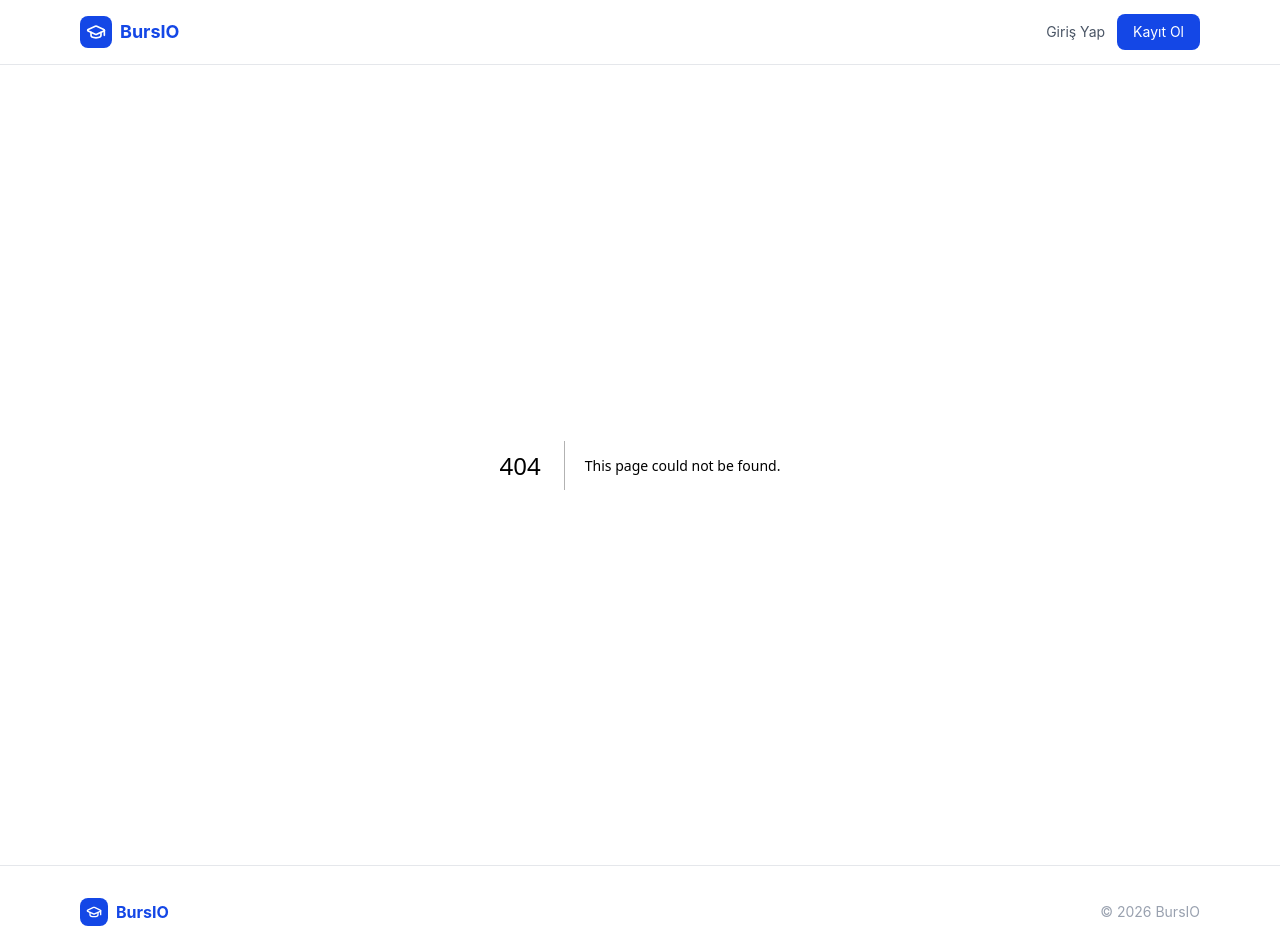
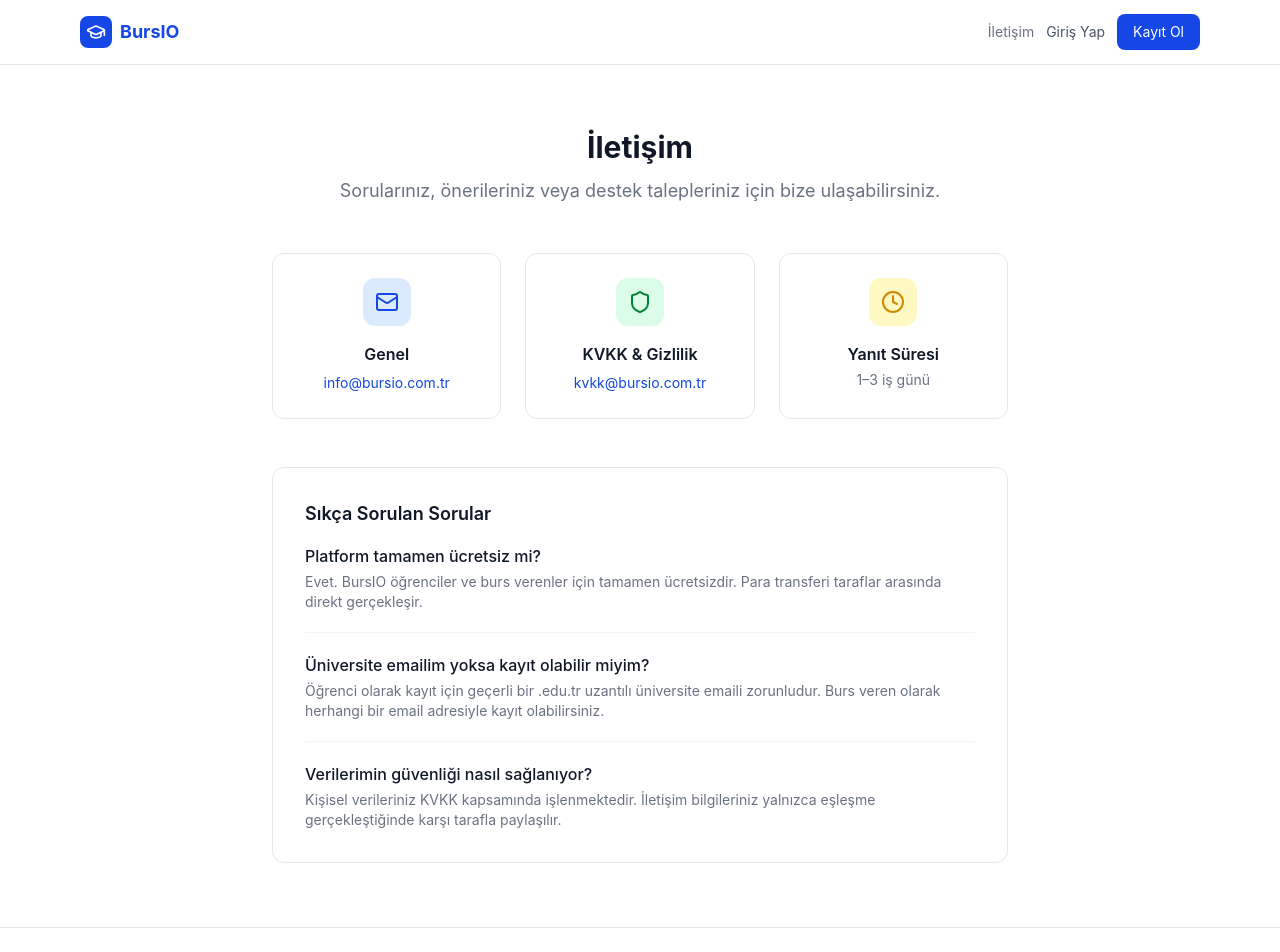
Before and after one commit to dckaratas/bursio-web, a Next.js app: page /iletisim in a window 1280 px wide. Before the commit this address had no page. Shown: the top 952 px of the page. Built offline with nearby package versions, Linux system fonts and the light colour scheme.

Commit message:
genel site iyileştirmeleri ekllendi, rıza metinleri ve crawler lar için

```diff
--- /dev/null
+++ b/app/iletisim/page.tsx
@@ -0,0 +1,81 @@
+import type { Metadata } from "next";
+import { Mail, Clock, Shield } from "lucide-react";
+
+export const metadata: Metadata = {
+    title: "İletişim",
+    description: "BursIO ile iletişime geçin. Sorularınız, önerileriniz veya destek talepleriniz için bize ulaşın.",
+};
+
+export default function IletisimPage() {
+    return (
+        <div className="max-w-3xl mx-auto px-4 py-16">
+            <div className="text-center mb-12">
+                <h1 className="text-3xl font-bold text-gray-900 mb-3">İletişim</h1>
+                <p className="text-gray-500 text-lg">
+                    Sorularınız, önerileriniz veya destek talepleriniz için bize ulaşabilirsiniz.
+                </p>
+            </div>
+
+            <div className="grid md:grid-cols-3 gap-6 mb-12">
+                <div className="bg-white border border-gray-200 rounded-xl p-6 text-center">
+                    <div className="w-12 h-12 bg-blue-100 rounded-xl flex items-center justify-center mx-auto mb-4">
+                        <Mail className="w-6 h-6 text-blue-700" />
+                    </div>
+                    <h3 className="font-semibold text-gray-900 mb-1">Genel</h3>
+                    <a
+                        href="mailto:info@bursio.com.tr"
+                        className="text-blue-700 hover:underline text-sm"
+                    >
+                        info@bursio.com.tr
+                    </a>
+                </div>
+
+                <div className="bg-white border border-gray-200 rounded-xl p-6 text-center">
+                    <div className="w-12 h-12 bg-green-100 rounded-xl flex items-center justify-center mx-auto mb-4">
+                        <Shield className="w-6 h-6 text-green-700" />
+                    </div>
+                    <h3 className="font-semibold text-gray-900 mb-1">KVKK & Gizlilik</h3>
+                    <a
+                        href="mailto:kvkk@bursio.com.tr"
+                        className="text-blue-700 hover:underline text-sm"
+                    >
+                        kvkk@bursio.com.tr
+                    </a>
+                </div>
+
+                <div className="bg-white border border-gray-200 rounded-xl p-6 text-center">
+                    <div className="w-12 h-12 bg-yellow-100 rounded-xl flex items-center justify-center mx-auto mb-4">
+                        <Clock className="w-6 h-6 text-yellow-600" />
+                    </div>
+                    <h3 className="font-semibold text-gray-900 mb-1">Yanıt Süresi</h3>
+                    <p className="text-gray-500 text-sm">1–3 iş günü</p>
+                </div>
+            </div>
+
+            <div className="bg-white border border-gray-200 rounded-xl p-8">
+                <h2 className="text-lg font-semibold text-gray-900 mb-4">Sıkça Sorulan Sorular</h2>
+                <div className="flex flex-col gap-5">
+                    {[
+                        {
+                            q: "Platform tamamen ücretsiz mi?",
+                            a: "Evet. BursIO öğrenciler ve burs verenler için tamamen ücretsizdir. Para transferi taraflar arasında direkt gerçekleşir.",
+                        },
+                        {
+                            q: "Üniversite emailim yoksa kayıt olabilir miyim?",
+                            a: "Öğrenci olarak kayıt için geçerli bir .edu.tr uzantılı üniversite emaili zorunludur. Burs veren olarak herhangi bir email adresiyle kayıt olabilirsiniz.",
+                        },
+                        {
+                            q: "Verilerimin güvenliği nasıl sağlanıyor?",
+                            a: "Kişisel verileriniz KVKK kapsamında işlenmektedir. İletişim bilgileriniz yalnızca eşleşme gerçekleştiğinde karşı tarafla paylaşılır.",
+                        },
+                    ].map((item) => (
+                        <div key={item.q} className="border-b border-gray-100 pb-5 last:border-0 last:pb-0">
+                            <p className="font-medium text-gray-900 mb-1">{item.q}</p>
+                            <p className="text-sm text-gray-500">{item.a}</p>
+                        </div>
+                    ))}
+                </div>
+            </div>
+        </div>
+    );
+}
--- a/app/layout.tsx
+++ b/app/layout.tsx
@@ -5,8 +5,35 @@ import Footer from "@/components/layout/Footer";
 import Providers from "./providers";
 
 export const metadata: Metadata = {
-  title: "BursIO — Burs Bul, Hayallerine Ulaş",
-  description: "Üniversite öğrencilerini burs verenlerle buluşturan platform.",
+  metadataBase: new URL("https://bursio.com.tr"),
+  title: {
+    default: "BursIO — Burs Bul, Hayallerine Ulaş",
+    template: "%s | BursIO",
+  },
+  description: "Üniversite öğrencilerini burs vermek isteyen bireylerle buluşturan ücretsiz Türkiye platformu. Güvenli, şeffaf ve hızlı.",
+  keywords: ["burs", "burs platformu", "üniversite bursu", "öğrenci bursu", "burs bul", "burs ver", "Türkiye burs"],
+  authors: [{ name: "BursIO" }],
+  creator: "BursIO",
+  openGraph: {
+    type: "website",
+    locale: "tr_TR",
+    url: "https://bursio.com.tr",
+    siteName: "BursIO",
+    title: "BursIO — Burs Bul, Hayallerine Ulaş",
+    description: "Üniversite öğrencilerini burs vermek isteyen bireylerle buluşturan ücretsiz Türkiye platformu.",
+  },
+  twitter: {
+    card: "summary_large_image",
+    title: "BursIO — Burs Bul, Hayallerine Ulaş",
+    description: "Üniversite öğrencilerini burs vermek isteyen bireylerle buluşturan ücretsiz Türkiye platformu.",
+  },
+  robots: {
+    index: true,
+    follow: true,
+  },
+  alternates: {
+    canonical: "https://bursio.com.tr",
+  },
 };
 
 export default function RootLayout({
--- /dev/null
+++ b/app/robots.ts
@@ -0,0 +1,14 @@
+import { MetadataRoute } from "next";
+
+export default function robots(): MetadataRoute.Robots {
+    return {
+        rules: [
+            {
+                userAgent: "*",
+                allow: ["/", "/login", "/register", "/iletisim", "/gizlilik", "/kullanim-kosullari", "/kvkk"],
+                disallow: ["/admin/", "/student/", "/donor/", "/api/", "/settings/", "/verify-email/", "/reset-password/", "/forgot-password/"],
+            },
+        ],
+        sitemap: "https://bursio.com.tr/sitemap.xml",
+    };
+}
--- /dev/null
+++ b/app/sitemap.ts
@@ -0,0 +1,50 @@
+import { MetadataRoute } from "next";
+
+export default function sitemap(): MetadataRoute.Sitemap {
+    const baseUrl = "https://bursio.com.tr";
+
+    return [
+        {
+            url: baseUrl,
+            lastModified: new Date(),
+            changeFrequency: "weekly",
+            priority: 1,
+        },
+        {
+            url: `${baseUrl}/register`,
+            lastModified: new Date(),
+            changeFrequency: "monthly",
+            priority: 0.9,
+        },
+        {
+            url: `${baseUrl}/login`,
+            lastModified: new Date(),
+            changeFrequency: "monthly",
+            priority: 0.8,
+        },
+        {
+            url: `${baseUrl}/iletisim`,
+            lastModified: new Date(),
+            changeFrequency: "yearly",
+            priority: 0.5,
+        },
+        {
+            url: `${baseUrl}/gizlilik`,
+            lastModified: new Date(),
+            changeFrequency: "yearly",
+            priority: 0.3,
+        },
+        {
+            url: `${baseUrl}/kullanim-kosullari`,
+            lastModified: new Date(),
+            changeFrequency: "yearly",
+            priority: 0.3,
+        },
+        {
+            url: `${baseUrl}/kvkk`,
+            lastModified: new Date(),
+            changeFrequency: "yearly",
+            priority: 0.3,
+        },
+    ];
+}
--- a/components/layout/Footer.tsx
+++ b/components/layout/Footer.tsx
@@ -1,16 +1,25 @@
+import Link from "next/link";
 import { GraduationCap } from "lucide-react";
 
 export default function Footer() {
   return (
     <footer className="bg-white border-t border-gray-200 mt-auto">
       <div className="max-w-6xl mx-auto px-4 py-8">
-        <div className="flex items-center justify-between">
+        <div className="flex flex-col sm:flex-row items-center justify-between gap-4">
           {/* Logo */}
           <div className="flex items-center gap-2">
             <div className="w-7 h-7 bg-blue-700 rounded-lg flex items-center justify-center">
               <GraduationCap className="w-4 h-4 text-white" />
             </div>
             <span className="font-bold text-blue-700">BursIO</span>
+          </div>
+
+          {/* Links */}
+          <div className="flex items-center gap-5 text-sm text-gray-400">
+            <Link href="/iletisim" className="hover:text-blue-700 transition-colors">İletişim</Link>
+            <Link href="/gizlilik" className="hover:text-blue-700 transition-colors">Gizlilik</Link>
+            <Link href="/kullanim-kosullari" className="hover:text-blue-700 transition-colors">Kullanım Koşulları</Link>
+            <Link href="/kvkk" className="hover:text-blue-700 transition-colors">KVKK</Link>
           </div>
 
           {/* Copyright */}
--- a/components/layout/Navbar.tsx
+++ b/components/layout/Navbar.tsx
@@ -101,6 +101,9 @@ export default function Navbar() {
             </button>
           ) : (
             <>
+              <Link href={ROUTES.CONTACT} className="text-sm text-gray-500 hover:text-blue-700 transition-colors">
+                İletişim
+              </Link>
               <Link href={ROUTES.LOGIN} className="text-sm text-gray-600 hover:text-blue-700 transition-colors">
                 Giriş Yap
               </Link>
@@ -149,6 +152,9 @@ export default function Navbar() {
               </button>
             ) : (
               <>
+                <Link href={ROUTES.CONTACT} className="flex items-center px-3 py-2.5 rounded-lg text-sm text-gray-500 hover:bg-gray-100">
+                  İletişim
+                </Link>
                 <Link href={ROUTES.LOGIN} className="flex items-center px-3 py-2.5 rounded-lg text-sm text-gray-600 hover:bg-gray-100">
                   Giriş Yap
                 </Link>
--- a/constants/index.ts
+++ b/constants/index.ts
@@ -18,6 +18,7 @@ export const ROUTES = {
     UNIVERSITIES: "/admin/universities",
   },
   SETTINGS: "/settings",
+  CONTACT: "/iletisim",
 } as const;
 
 export const API_ENDPOINTS = {
```
